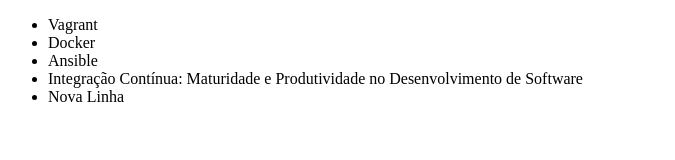
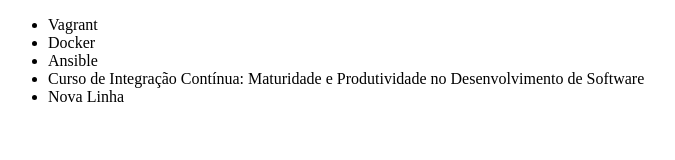
Before and after one commit to lsantiag71/alura-git, a plain HTML site: page index.html in a window 1280 px wide. Shown: the whole page, without its empty margins (0-675 px from the left). Drawn offline with Linux system fonts and the light colour scheme.

Commit message:
Renomeando Curso de integração contínua

```diff
--- a/index.html
+++ b/index.html
@@ -9,7 +9,7 @@
         <li>Vagrant</li>
         <li>Docker</li>
         <li>Ansible</li>
-        <li>Integração Contínua: Maturidade e Produtividade no Desenvolvimento de Software</li>
+        <li>Curso de Integração Contínua: Maturidade e Produtividade no Desenvolvimento de Software</li>
         <li>Nova Linha</li>
     </ul>
 </body>
```
